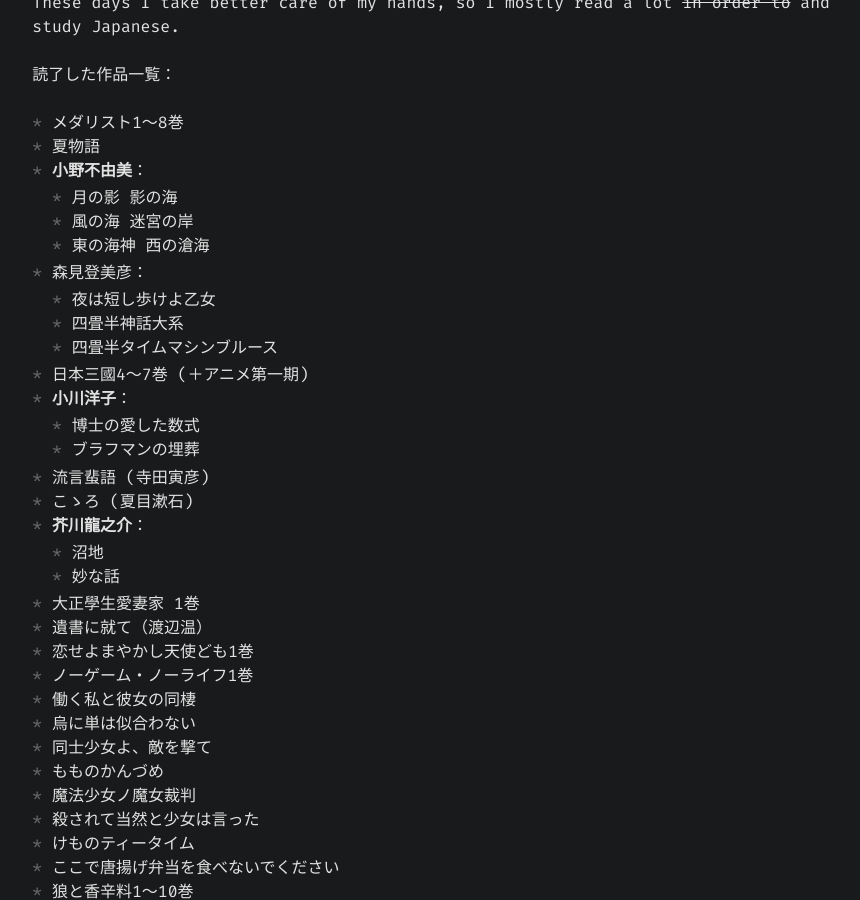
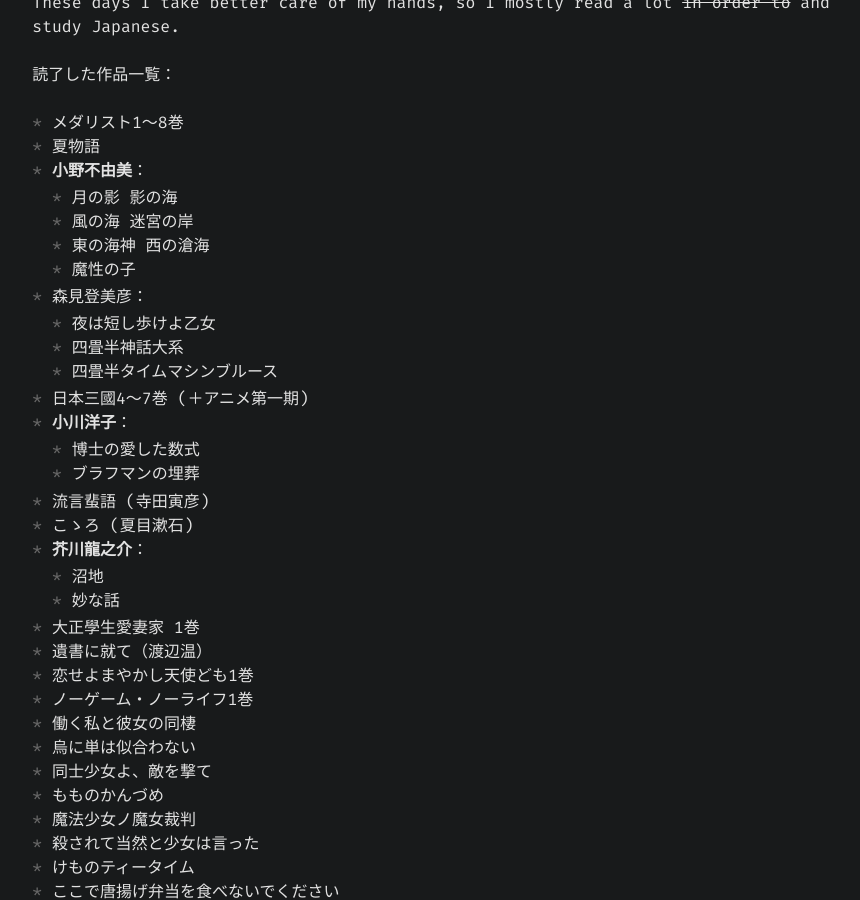
Before and after one commit to Ptkyr/Ptkyr.github.io, a Jekyll site: the page built from index.md, in a window 1280 px wide and 900 px high, scrolled down 631 px. Shown: the whole window, without its empty margins (204-1064 px from the left). Built offline with Jekyll 4.4.1, drawn with Linux system fonts in a browser that asks for light colours.

Commit message:
mashounoko

```diff
--- a/index.md
+++ b/index.md
@@ -24,6 +24,7 @@
   - 月の影 影の海
   - 風の海 迷宮の岸
   - 東の海神 西の滄海
+  - 魔性の子
 - 森見登美彦：
   - 夜は短し歩けよ乙女
   - 四畳半神話大系
```
